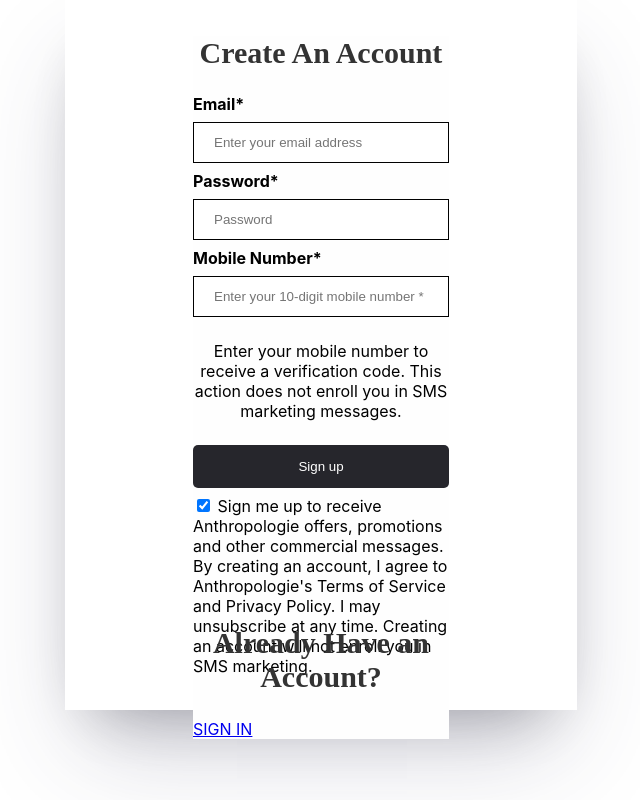
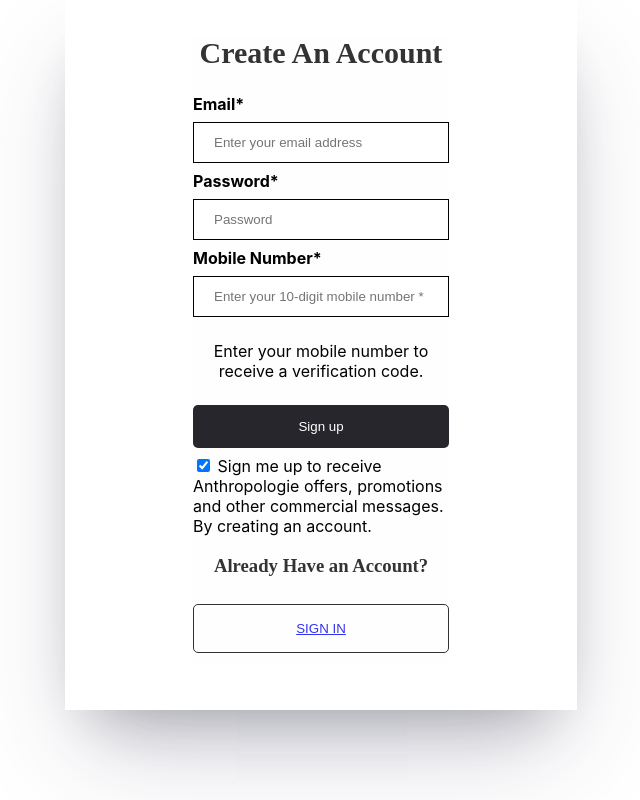
Before and after one commit to suraj9716/common-rhythm-7706, a plain HTML site: page signup.html in a window 1280 px wide. Shown: the whole page, without its empty margins (235-875 px from the left). Drawn offline with Linux system fonts and the light colour scheme.

Commit message:
sign up page completesd

```diff
--- a/login.css
+++ b/login.css
@@ -18,7 +18,7 @@
 
 /* The popup form - hidden by default */
 .form-popup {
-  display: none;
+  /* display: none; */
   position: fixed;
   /* bottom: 0; */
   /* right: 15px; */
--- a/signup.css
+++ b/signup.css
@@ -46,16 +46,13 @@ body {
 
 
   .modal {
-  /* display: none;  */
+
   position: fixed;
   z-index: 1;
   left: 300px;
   top: 0;
-  width: 40%; /* Full width */
+  width: 40%;
   height: 650px;
-  /* overflow: auto; Enable scroll if needed */
-   /* background-color: #505050;  */
-  /* background-color: #505050;  */
   box-shadow: rgba(255, 255, 255, 0.1) 0px 1px 1px 0px inset, rgba(50, 50, 93, 0.25) 0px 50px 100px -20px, rgba(0, 0, 0, 0.3) 0px 30px 60px -30px;
   padding-top: 60px;
   }
@@ -63,11 +60,9 @@ body {
   /* Modal Content/Box */
   .modal-content {
   background-color: #fefefe;
-  margin: 5% auto 15% auto; /* 5% from the top, 15% from the bottom and centered */
-  /* border: 1px solid #888; */
-  width: 50%; /* Could be more or less, depending on screen size */
+  margin: 5% auto 15% auto;
+  width: 50%;
   }
-
 
 
   /* Add Zoom Animation */
@@ -95,7 +90,7 @@ body {
 
 
 
-   */ */
+   */
   /* #container p{
     margin-left: 20px;
   }
@@ -107,21 +102,31 @@ body {
 
 
 
-  a{
-    text-decoration: none;
-    color: #26262c;
-    border: 1px solid black;
-    width: 80%;
-  }
-  a:hover{
-         background-color: #26262c;
-         color: white;
-  }
+
 
   p{
     text-align: center;
 
   }
-  /* label{
+  h3{
+    text-align: center;
+    font-family: sans-;
+    color: #333333;
 
-  } */
+ }
+  #btn{
+    background-color: white;
+  text-decoration: none;
+  padding: 16px 20px;
+  border: none;
+  cursor: pointer;
+  width: 100%;
+  margin-bottom:10px;
+  opacity: 0.8;
+  border: 1px solid black;
+  color: black;
+  }
+  #btn:hover{
+  background-color: #26262c;
+
+  }
--- a/signup.html
+++ b/signup.html
@@ -9,8 +9,6 @@
 </head>
 <body>
 
-
-    <!-- <button onclick="document.getElementById('id01').style.display='block'" style="width:auto;">Login</button> -->
 
 <div id="id01" class="modal">
 
@@ -41,16 +39,18 @@
 
 
 
-      <p>Enter your mobile number to receive a verification code. This action does not enroll you in SMS marketing messages.</p>
+      <p>Enter your mobile number to receive a verification code.</p>
 
       <button type="submit">Sign up</button>
     </div>
-      <label>
+
         <input type="checkbox" checked="checked" name="remember">
-        Sign me up to receive Anthropologie offers, promotions and other commercial messages. By creating an account, I agree to Anthropologie's Terms of Service and Privacy Policy. I may unsubscribe at any time. Creating an account will not enroll you in SMS marketing.
-      </label>
-     <h2>Already Have an Account?</h2>
-     <a href="login.html">SIGN IN</a>
+        Sign me up to receive Anthropologie offers, promotions and other commercial messages. By creating an account.
+
+      <br>
+
+     <h3>Already Have an Account?</h3>
+   <button id="btn" >  <a href="login.html">SIGN IN</a> </button>
 
 </body>
 </html>
```
Also changed, not shown: login.html (+4 -75 lines), login.js (added, +33 -0 lines).
